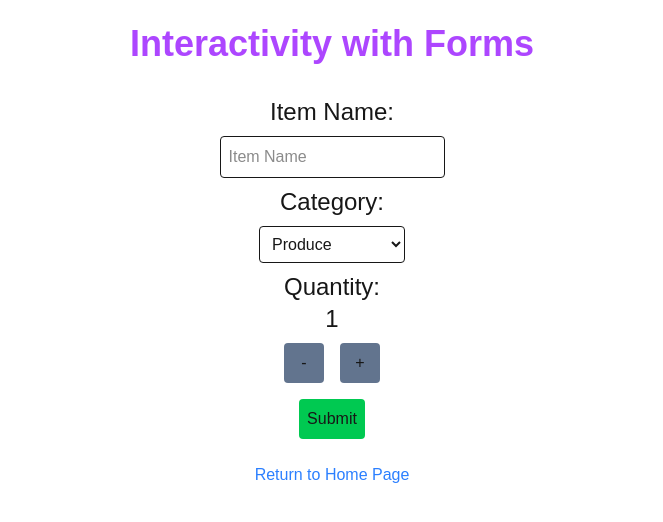
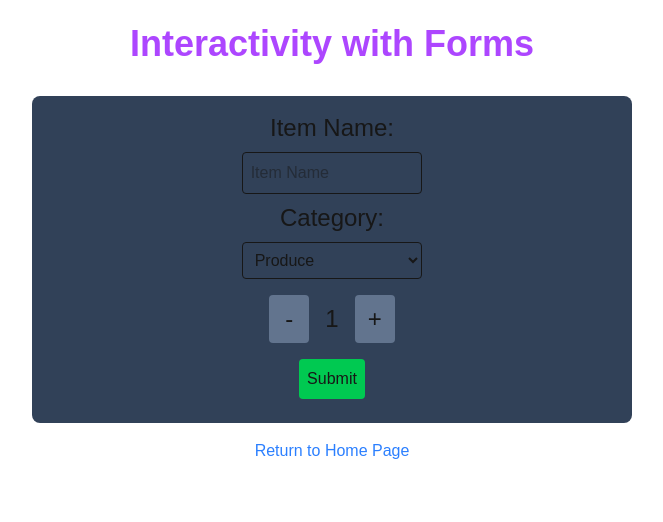
Before and after one commit to CodyLeblanc13/cprg306-assignments, a Next.js app: page /week-5 in a window 1280 px wide. Shown: the top 522 px of the page, without its empty margins (308-971 px from the left). Built offline with nearby package versions, Linux system fonts and the light colour scheme.

Commit message:
Changed Interactivity with forms styling

```diff
--- a/app/week-5/new-item.js
+++ b/app/week-5/new-item.js
@@ -50,8 +50,12 @@ export default function NewItem() {
   ];
 
   return (
-    <div className="text-center mt-4 p-4 rounded-full w-100 m-auto">
-      <form onSubmit={handleSubmit} className="flex flex-col items-center">
+    <div className="flex justify-center mt-4 p-4 rounded-full m-auto">
+      <form
+        onSubmit={handleSubmit}
+        className="flex flex-col items-center bg-slate-700 p-4 rounded-lg w-1/2"
+      >
+        <div className="flex flex-col items-center">
           <label htmlFor="itemName" className="text-2xl">
             Item Name:
           </label>
@@ -60,7 +64,7 @@ export default function NewItem() {
             placeholder="Item Name"
             value={name}
             onChange={(e) => handleNameChange(e)}
-          className="border p-2 m-2 rounded"
+            className="border p-2 m-2 rounded w-3/4"
             required
           />
           <label htmlFor="category" className="text-2xl">
@@ -69,7 +73,7 @@ export default function NewItem() {
           <select
             value={category}
             onChange={(e) => handleCategoryChange(e)}
-          className="border p-2 m-2 rounded"
+            className="border p-2 m-2 rounded w-3/4"
           >
             {categoryList.map((cat) => (
               <option key={cat.label} className="text-black" value={cat.value}>
@@ -77,25 +81,22 @@ export default function NewItem() {
               </option>
             ))}
           </select>
-
-        <div>
-          <label htmlFor="quantity" className="text-2xl">
-            Quantity:
-          </label>
-          <p className="text-2xl">{quantity}</p>
+        </div>
+        <div className="flex flex-row items-center">
           <button
             type="button"
             onClick={decrement}
             disabled={quantity === 1}
-            className="bg-slate-500 p-2 m-2 rounded text-1xl w-10"
+            className="bg-slate-500 p-2 m-2 rounded text-2xl w-10"
           >
             -
           </button>
+          <p className="text-2xl m-2">{quantity}</p>
           <button
             type="button"
             onClick={increment}
             disabled={quantity === 20}
-            className="bg-slate-500 p-2 m-2 rounded text-1xl w-10"
+            className="bg-slate-500 p-2 m-2 rounded text-2xl w-10"
           >
             +
           </button>
```
Lines whose indentation alone changed are shown as unchanged.
